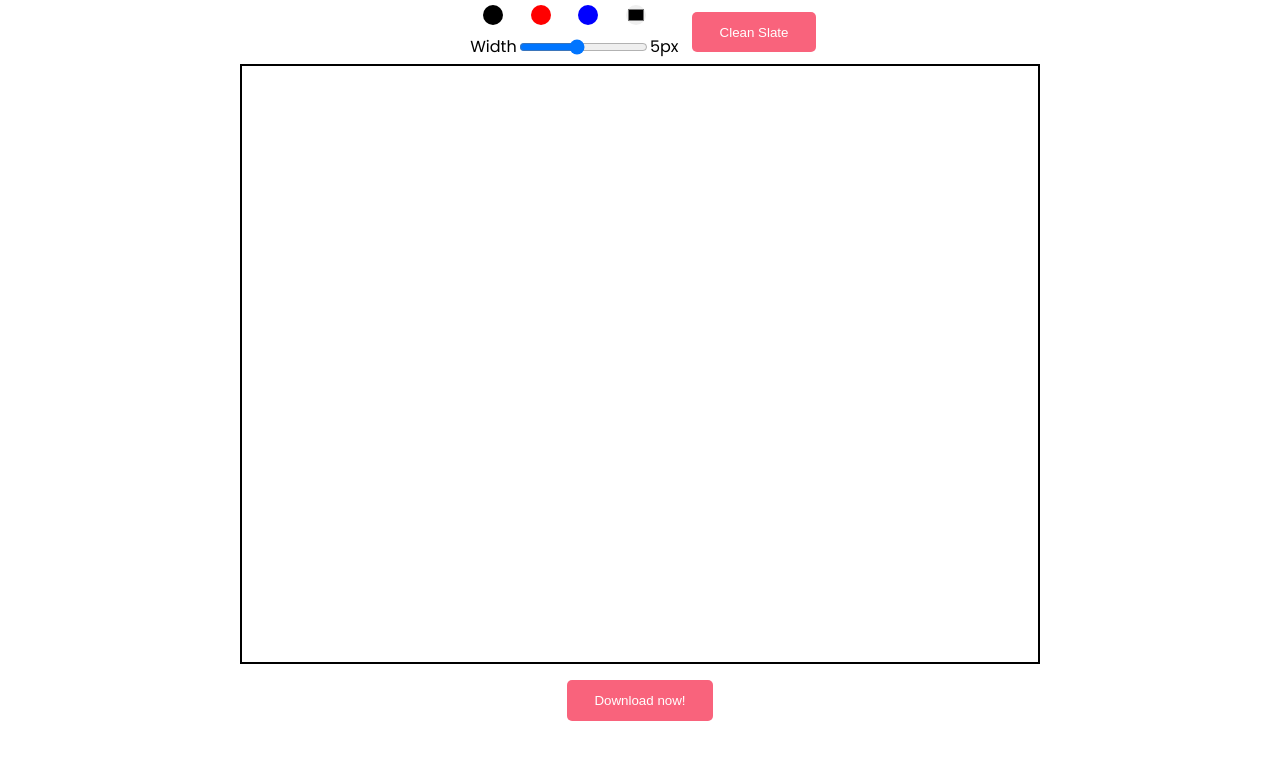
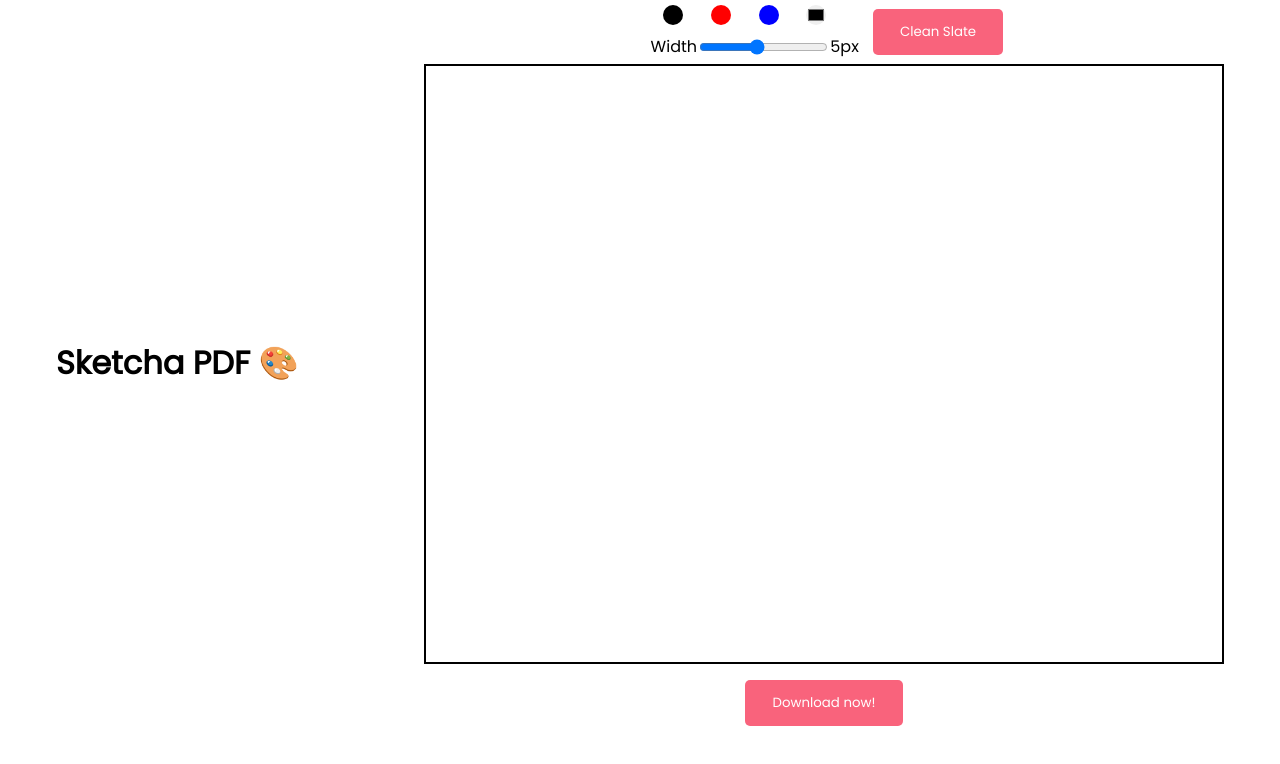
Before and after one commit to iam-Akshat/sketch-front, a React (Create React App) app: page / in a window 1280 px wide. Shown: the top 764 px of the page. Built offline with nearby package versions, Linux system fonts and the light colour scheme.

Commit message:
Add heading and style canvas

```diff
--- a/src/App.css
+++ b/src/App.css
@@ -2,6 +2,7 @@
   margin: 0;
   padding: 0;
   box-sizing: border-box;
+  font-family: 'Poppins', sans-serif;
 }
 
 .color-selector button,
@@ -41,7 +42,6 @@
   display: flex;
   flex-direction: column;
   align-items: center;
-  font-family: 'Poppins', sans-serif;
 }
 
 .download-btn,
@@ -77,3 +77,26 @@
   display: flex;
   align-items: center;
 }
+
+.main {
+  display: flex;
+  width: 100%;
+  justify-content: space-around;
+}
+
+.aside {
+  display: flex;
+  align-items: center;
+  width: 20%;
+}
+
+canvas {
+  cursor: crosshair;
+}
+
+@media only screen and (max-width: 600px) {
+  .main {
+    flex-direction: column;
+    align-items: center;
+  }
+}
--- a/src/App.js
+++ b/src/App.js
@@ -11,6 +11,10 @@ function App() {
   return (
     <ControlsProvider>
       <BoardProvider>
+        <main className="main">
+          <div className="aside">
+            <h1>Sketcha PDF 🎨</h1>
+          </div>
           <div className="App">
             <div className="control-panel">
               <div className="right">
@@ -25,6 +29,8 @@ function App() {
             <Board />
             <FileDownloadButton />
           </div>
+        </main>
+
       </BoardProvider>
     </ControlsProvider>
   );
```
Lines whose indentation alone changed are shown as unchanged.
